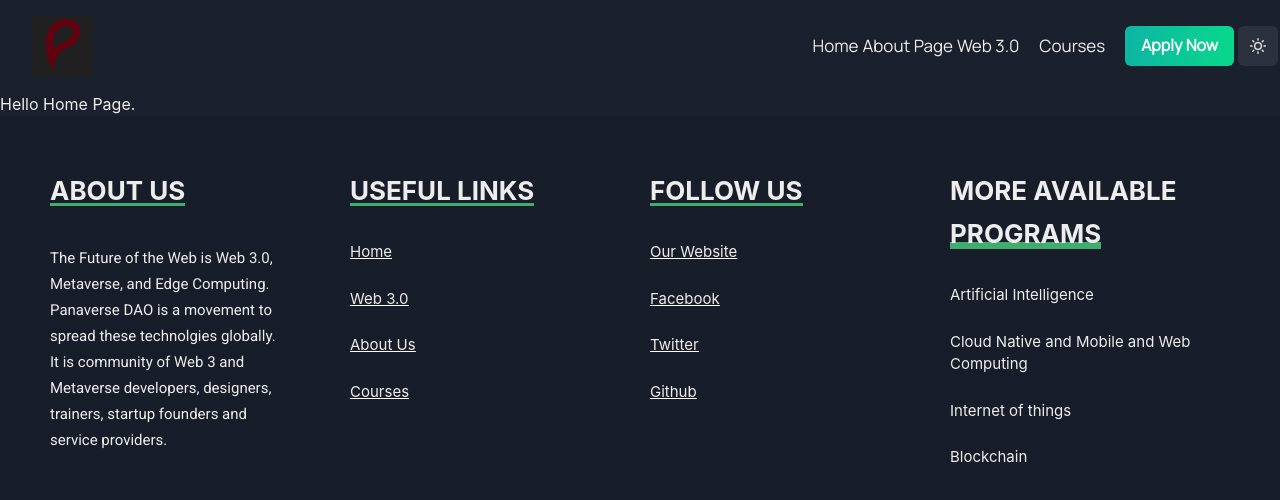
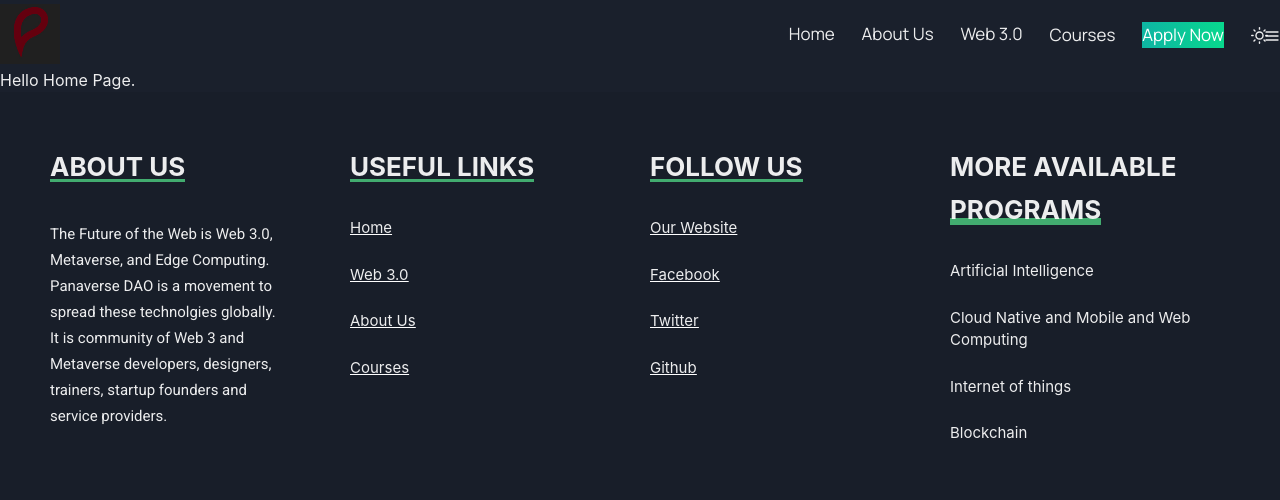
Before and after one commit to jawwad-ali/panaverse, a Next.js app: page / in a window 1280 px wide. Shown: the top 500 px of the page. Built offline with nearby package versions, Linux system fonts and the light colour scheme.

Commit message:
move navbar outside chakra wrapper

```diff
--- a/app/components/Navbar.tsx
+++ b/app/components/Navbar.tsx
@@ -82,10 +82,7 @@
           </ListItem>
 
           <ListItem _hover={{ color: "#08d88d", transition: "0.2s ease" }}>
-            {/* <Link href="/about">About Us</Link>   */}
-            <button type="button" onClick={() => router.push("/about")}>
-              About Page
-            </button>
+            <Link href="/about">About Us</Link>
           </ListItem>
 
           <ListItem _hover={{ color: "#08d88d", transition: "0.2s ease" }}>
@@ -95,6 +92,7 @@
           {pathname === "/" && (
             <ListItem _hover={{ color: "#08d88d", transition: "0.2s ease" }}>
               <Button
+                background="none"
                 type="button"
                 backgroundColor="transparent"
                 color={colorMode === "light" ? "#1a202c" : "FFFF"}
@@ -102,6 +100,9 @@
                 fontSize="17px"
                 className={manrope.className}
                 onClick={scrollToCoursesComponent}
+                _hover={{
+                  background:'none'
+                }}
               >
                 Courses
               </Button>
--- a/app/layout.tsx
+++ b/app/layout.tsx
@@ -16,10 +16,10 @@
     <html>
       <head></head>
       <body>
+        <Navbar />
         <ChakraWrapper>
           {/* <ColorModeScript initialColorMode={theme.config.initialColorMode} /> */}
 
-          <Navbar />
           {children}
           <Footer />
           {/* <Main />*/}
```
